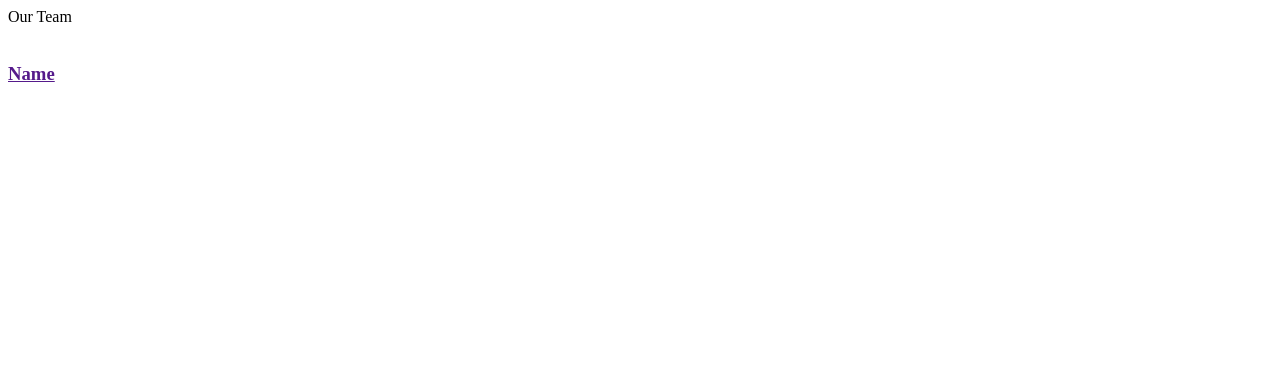
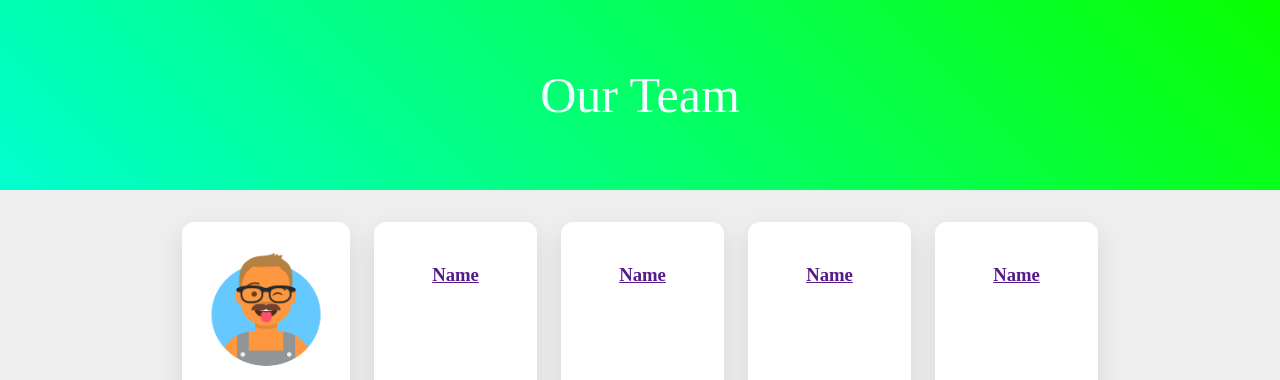
Before and after one commit to eng-bahaa/team-landing-page, a plain HTML site: page index.html in a window 1280 px wide. Shown: the top 380 px of the page. Drawn offline with Linux system fonts and the light colour scheme.

Commit message:
deleted files from project

```diff
--- a/index.html
+++ b/index.html
@@ -3,17 +3,47 @@
   <head>
     <meta charset="UTF-8" />
     <meta name="viewport" content="width=device-width, initial-scale=1.0" />
-    <title>Document</title>
+    <link rel="stylesheet" href="/css/style.css" />
+    <title>Bahaeldin</title>
   </head>
   <body>
     <header>Our Team</header>
-    <section>
-      <div class="team-member">
+    <div class="wrapper">
+      <div class="card">
+        <a href="./profiles/bahaeldin_profile.html">
+          <img
+            src="/images/avatars/bahaeldin_avatar.png"
+            alt="Profile Avatar"
+            class="avatar"
+          />
+          <h3>Bahaeldin</h3>
+        </a>
+      </div>
+
+      <div class="card">
         <a href="">
           <img src="" alt="" />
           <h3>Name</h3>
         </a>
       </div>
-    </section>
+      <div class="card">
+        <a href="">
+          <img src="" alt="" />
+          <h3>Name</h3>
+        </a>
+      </div>
+      <div class="card">
+        <a href="">
+          <img src="" alt="" />
+          <h3>Name</h3>
+        </a>
+      </div>
+      <div class="card">
+        <a href="">
+          <img src="" alt="" />
+          <h3>Name</h3>
+        </a>
+      </div>
+    </div>
   </body>
 </html>
```
Also changed, not shown: images/avatars/avatar.png (deleted).
